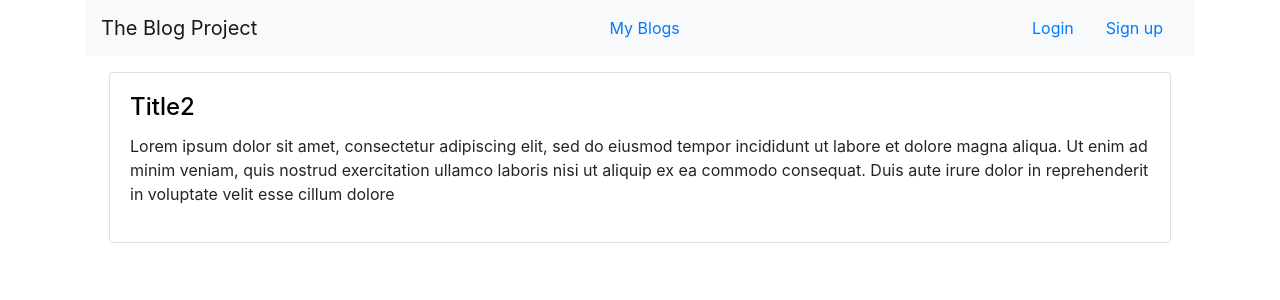
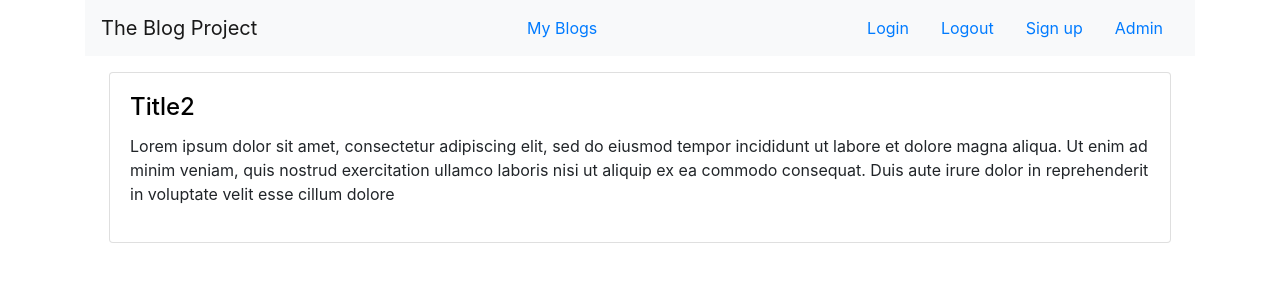
Before and after one commit to scottgamer/The-blog-project, an Angular app in the folder front-end/: page /blogs in a window 1280 px wide. Shown: the top 300 px of the page. Built offline with nearby package versions, Linux system fonts and the light colour scheme.

Commit message:
added links to header

```diff
--- a/front-end/src/app/components/header/header.component.css
+++ b/front-end/src/app/components/header/header.component.css
@@ -0,0 +1,3 @@
+a {
+  color: #007bff;
+}
--- a/front-end/src/app/components/header/header.component.html
+++ b/front-end/src/app/components/header/header.component.html
@@ -13,7 +13,15 @@
         <a class="nav-link" routerLink="/login">Login</a>
       </li>
       <li class="nav-item">
+        <a class="nav-link" style="cursor: pointer;" (click)="logOut()"
+          >Logout</a
+        >
+      </li>
+      <li class="nav-item">
         <a class="nav-link" routerLink="/register">Sign up</a>
+      </li>
+      <li class="nav-item">
+        <a class="nav-link" routerLink="/admin">Admin</a>
       </li>
     </ul>
   </div>
--- a/front-end/src/app/components/header/header.component.ts
+++ b/front-end/src/app/components/header/header.component.ts
@@ -1,15 +1,16 @@
-import { Component, OnInit } from '@angular/core';
+import { Component, OnInit } from "@angular/core";
 
 @Component({
-  selector: 'app-header',
-  templateUrl: './header.component.html',
-  styleUrls: ['./header.component.css']
+  selector: "app-header",
+  templateUrl: "./header.component.html",
+  styleUrls: ["./header.component.css"]
 })
 export class HeaderComponent implements OnInit {
+  constructor() {}
 
-  constructor() { }
+  ngOnInit(): void {}
 
-  ngOnInit(): void {
+  logOut() {
+    //
   }
-
 }
```
